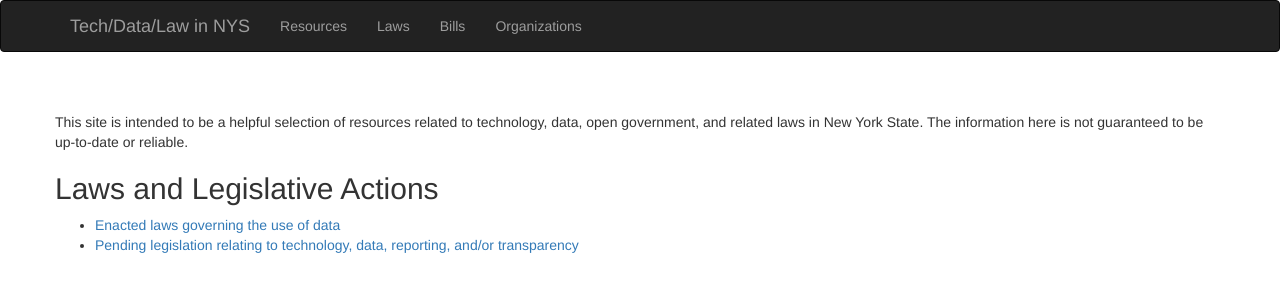
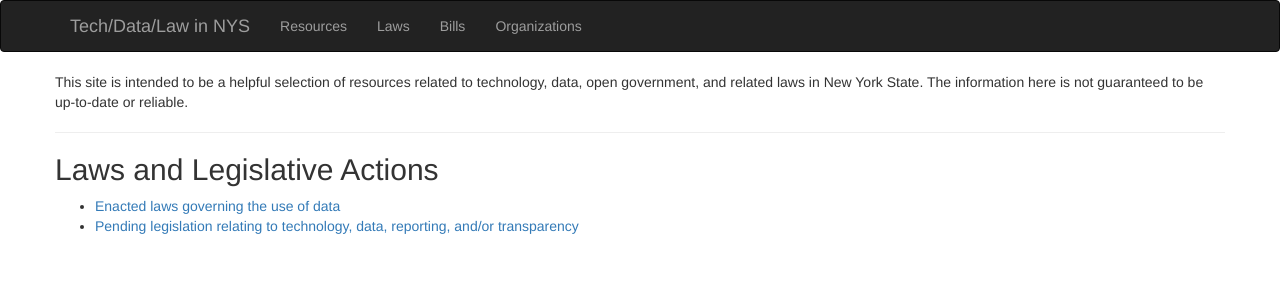
Before and after one commit to technickle/open-data-resources, a Jekyll site: the page built from index.md, in a window 1280 px wide. Shown: the top 300 px of the page. Built offline with Jekyll 4.4.1, drawn with Linux system fonts in a browser that asks for light colours; nearby versions of some CDN libraries.

Commit message:
Update default.html

```diff
--- a/_layouts/default.html
+++ b/_layouts/default.html
@@ -41,9 +41,8 @@
     </nav>
   </div>
   <div class="container"><div class="row">
-  <br />
-  <br />
-    This site is intended to be a helpful selection of resources related to technology, data, open government, and related laws in New York State. The information here is not guaranteed to be up-to-date or reliable.
+  This site is intended to be a helpful selection of resources related to technology, data, open government, and related laws in New York State. The information here is not guaranteed to be up-to-date or reliable.
+  <hr />
   {{content}}
   </div></div>
   <footer> </footer>
```
